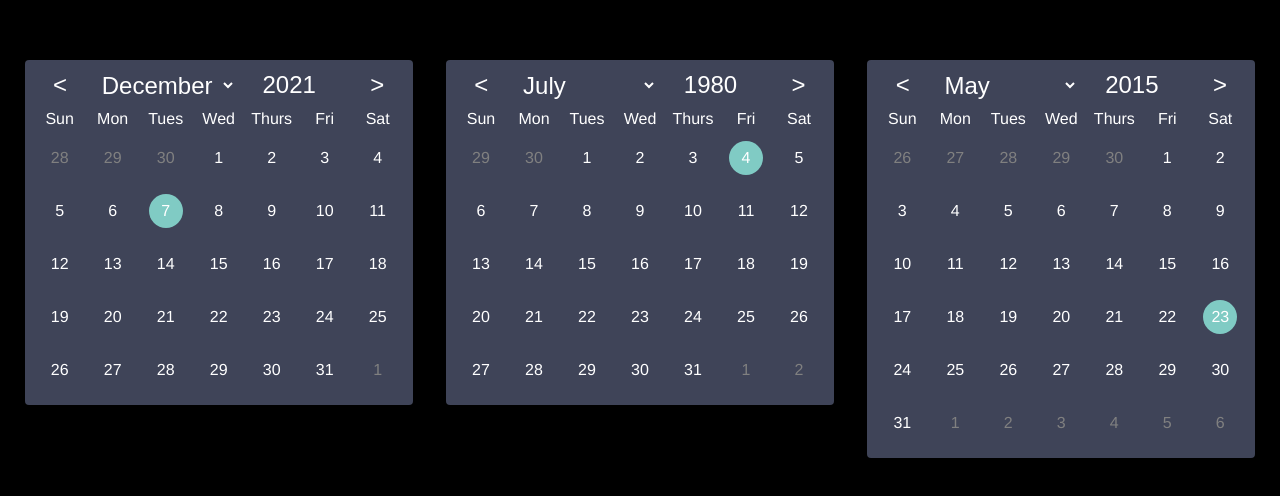
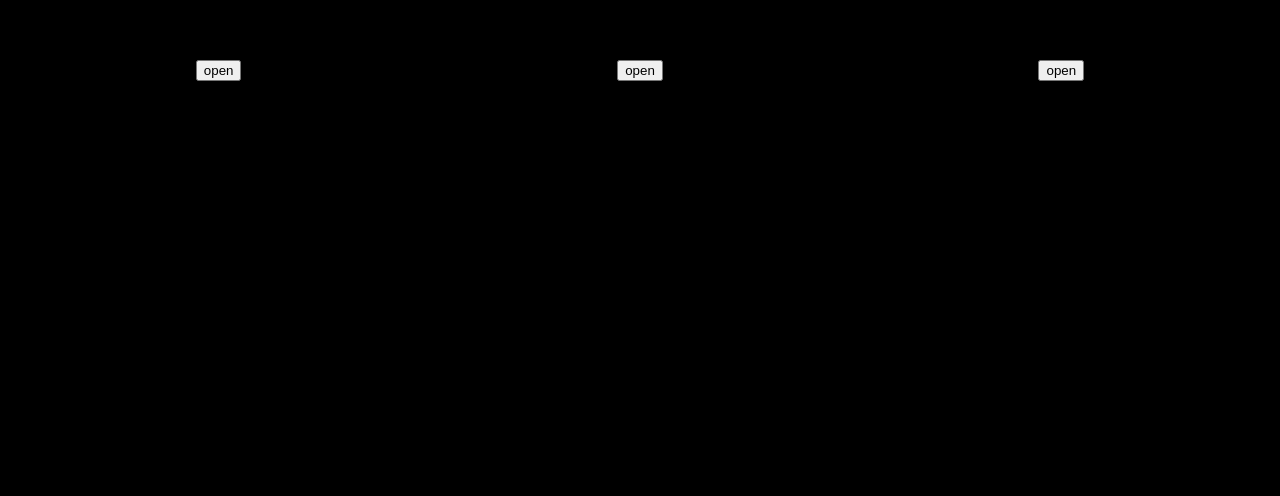
Before and after one commit to TravisL12/calendar-picker-react, a React (Create React App) app: page / in a window 1280 px wide. Shown: the part 148-644 px from the top of the page. Built offline with nearby package versions, Linux system fonts and the light colour scheme.

Commit message:
add trigger button

```diff
--- a/src/App.js
+++ b/src/App.js
@@ -4,13 +4,19 @@ function App() {
   return (
     <div className="app">
       <div style={{ height: "400px" }}>
-        <CalendarPicker />
+        <CalendarPicker>
+          <button>Open</button>
+        </CalendarPicker>
       </div>
       <div style={{ height: "400px" }}>
-        <CalendarPicker startDate={new Date("1980-7-4")} />
+        <CalendarPicker startDate={new Date("1980-7-4")}>
+          <button>Open</button>
+        </CalendarPicker>
       </div>
       <div style={{ height: "400px" }}>
-        <CalendarPicker startDate={"2015-5-23"} />
+        <CalendarPicker startDate={"2015-5-23"}>
+          <button>Open</button>
+        </CalendarPicker>
       </div>
     </div>
   );
--- a/src/Calendar.js
+++ b/src/Calendar.js
@@ -1,4 +1,4 @@
-import { useCallback, useEffect, useMemo, useState } from "react";
+import React, { useCallback, useEffect, useMemo, useState } from "react";
 import {
   createDate,
   months,
@@ -8,7 +8,8 @@ import {
   buildDayArray,
 } from "./helpers";
 
-const CalendarPicker = ({ startDate = new Date() }) => {
+const CalendarPicker = ({ startDate = new Date(), children }) => {
+  const [isOpen, setIsOpen] = useState(false);
   const id = useMemo(() => Math.round(Math.random() * 1000), []);
   const dateProp = useMemo(() => {
     if (typeof startDate === "string") {
@@ -66,7 +67,27 @@ const CalendarPicker = ({ startDate = new Date() }) => {
       ? 35 - (totalDays + firstDay)
       : 42 - (totalDays + firstDay);
 
+  const toggleOpen = () => {
+    setIsOpen(!isOpen);
+  };
+
+  const childrenWithProps = React.Children.map(children, (child) => {
+    if (React.isValidElement(child)) {
+      const content = isOpen ? "close" : "open";
+      const props = {
+        key: "key",
+        onClick: toggleOpen,
+      };
+      return React.cloneElement(child, props, content);
+    }
+    return child;
+  });
+
   return (
+    <>
+      {childrenWithProps}
+
+      {isOpen && (
         <div className="calendar">
           <div className="title">
             <button
@@ -135,6 +156,8 @@ const CalendarPicker = ({ startDate = new Date() }) => {
               ))}
           </div>
         </div>
+      )}
+    </>
   );
 };
 
```
Lines whose indentation alone changed are shown as unchanged.
